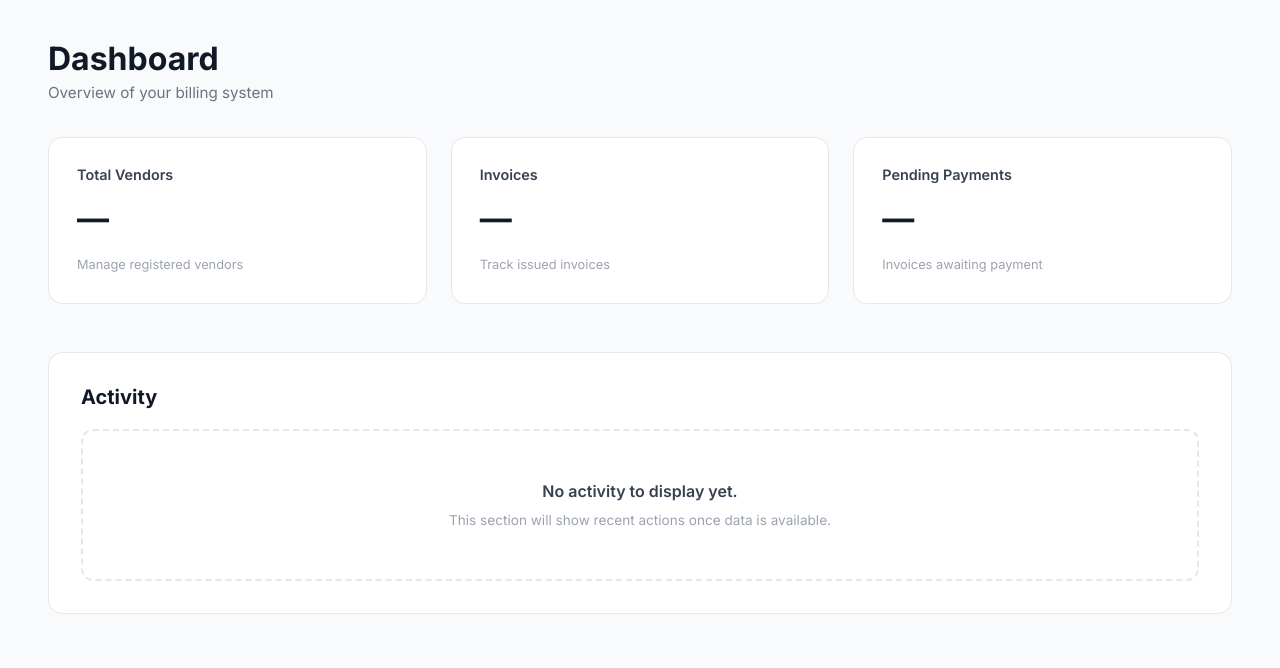
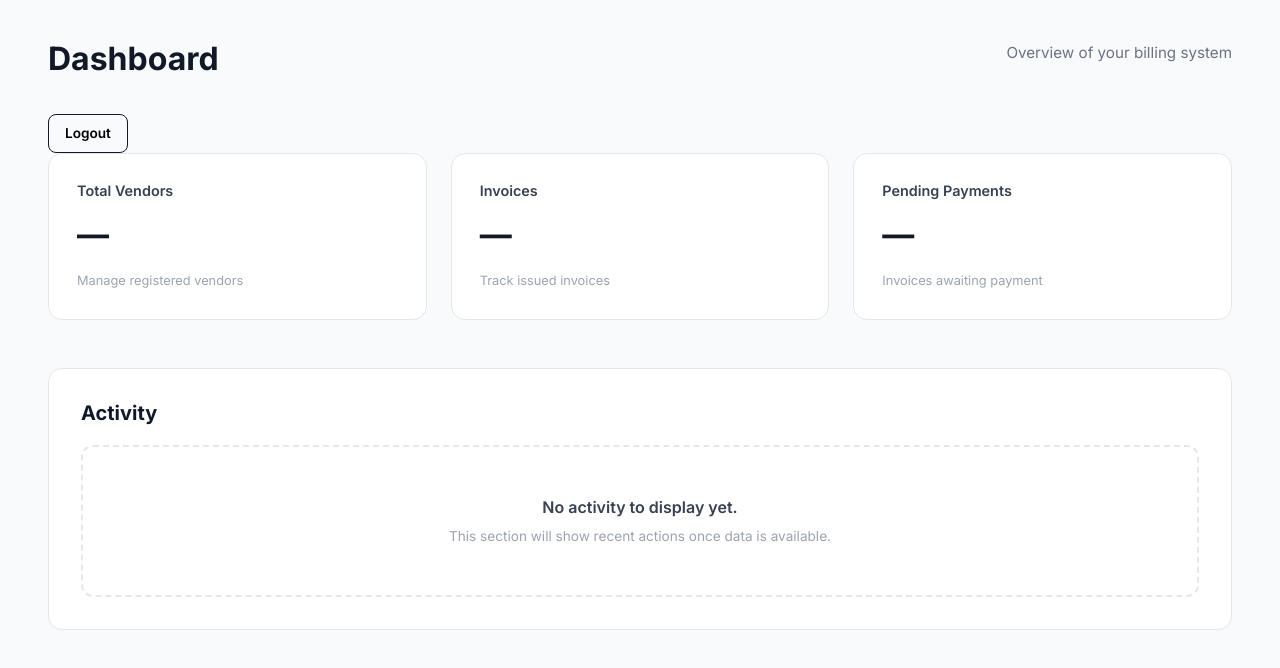
Before and after one commit to rjays16/BillingSystem, a Vue app in the folder billing-frontend/: page /dashboard in a window 1280 px wide. Shown: the top 668 px of the page. Built offline with nearby package versions, Linux system fonts and the light colour scheme; sample sign-in values are in the browser's storage.

Commit message:
Add Auth Guard Authenticated

```diff
--- a/billing-frontend/src/router/index.js
+++ b/billing-frontend/src/router/index.js
@@ -6,7 +6,12 @@ import Dashboard from '../views/Dashboard.vue'
 const routes = [
   { path: '/', redirect: '/login' },
   { path: '/login', name: 'Login', component: Login },
-  { path: '/dashboard', name: 'Dashboard', component: Dashboard },
+  {
+    path: '/dashboard',
+    name: 'Dashboard',
+    component: Dashboard,
+    meta: { requiresAuth: true },
+  },
 ]
 
 const router = createRouter({
@@ -14,4 +19,17 @@ const router = createRouter({
   routes,
 })
 
+// Auth Guard
+router.beforeEach((to, from, next) => {
+  const isAuthenticated = localStorage.getItem('isAuthenticated') === 'true'
+
+  if (to.meta.requiresAuth && !isAuthenticated) {
+    next('/login')
+  } else if (to.path === '/login' && isAuthenticated) {
+    next('/dashboard')
+  } else {
+    next()
+  }
+})
+
 export default router
--- a/billing-frontend/src/views/Dashboard.vue
+++ b/billing-frontend/src/views/Dashboard.vue
@@ -4,6 +4,10 @@
       <h1>Dashboard</h1>
       <p class="subtitle">Overview of your billing system</p>
     </header>
+
+    <button class="logout-btn" @click="logout">
+        Logout
+    </button>
 
     <section class="stats-grid">
       <div class="stat-card">
@@ -37,7 +41,16 @@
 </template>
 
 <script setup>
+import { useRouter } from 'vue-router'
+
+const router = useRouter()
+
+const logout = () => {
+  localStorage.removeItem('isAuthenticated')
+  router.push('/login')
+}
 </script>
+
 
 <style scoped>
 .dashboard-wrapper {
@@ -135,9 +148,33 @@
   color: #9ca3af;
 }
 
+.dashboard-header {
+  display: flex;
+  justify-content: space-between;
+  align-items: center;
+}
+
+.logout-btn {
+  padding: 0.5rem 1rem;
+  font-size: 0.85rem;
+  font-weight: 600;
+  background: transparent;
+  border: 1px solid #111827;
+  border-radius: 8px;
+  cursor: pointer;
+  transition: all 0.2s ease;
+}
+
+.logout-btn:hover {
+  background: #111827;
+  color: #ffffff;
+}
+
+
 @media (max-width: 768px) {
   .dashboard-wrapper {
     padding: 2rem 1.5rem;
   }
 }
+
 </style>
--- a/billing-frontend/src/views/Login.vue
+++ b/billing-frontend/src/views/Login.vue
@@ -148,6 +148,7 @@ const handleLogin = async () => {
 
   try {
     await new Promise(resolve => setTimeout(resolve, 1000))
+    localStorage.setItem('isAuthenticated', 'true')
     router.push('/dashboard')
 
   } catch (err) {
```
Also changed, not shown: billing-frontend/src/main.js (+5 -3 lines).
